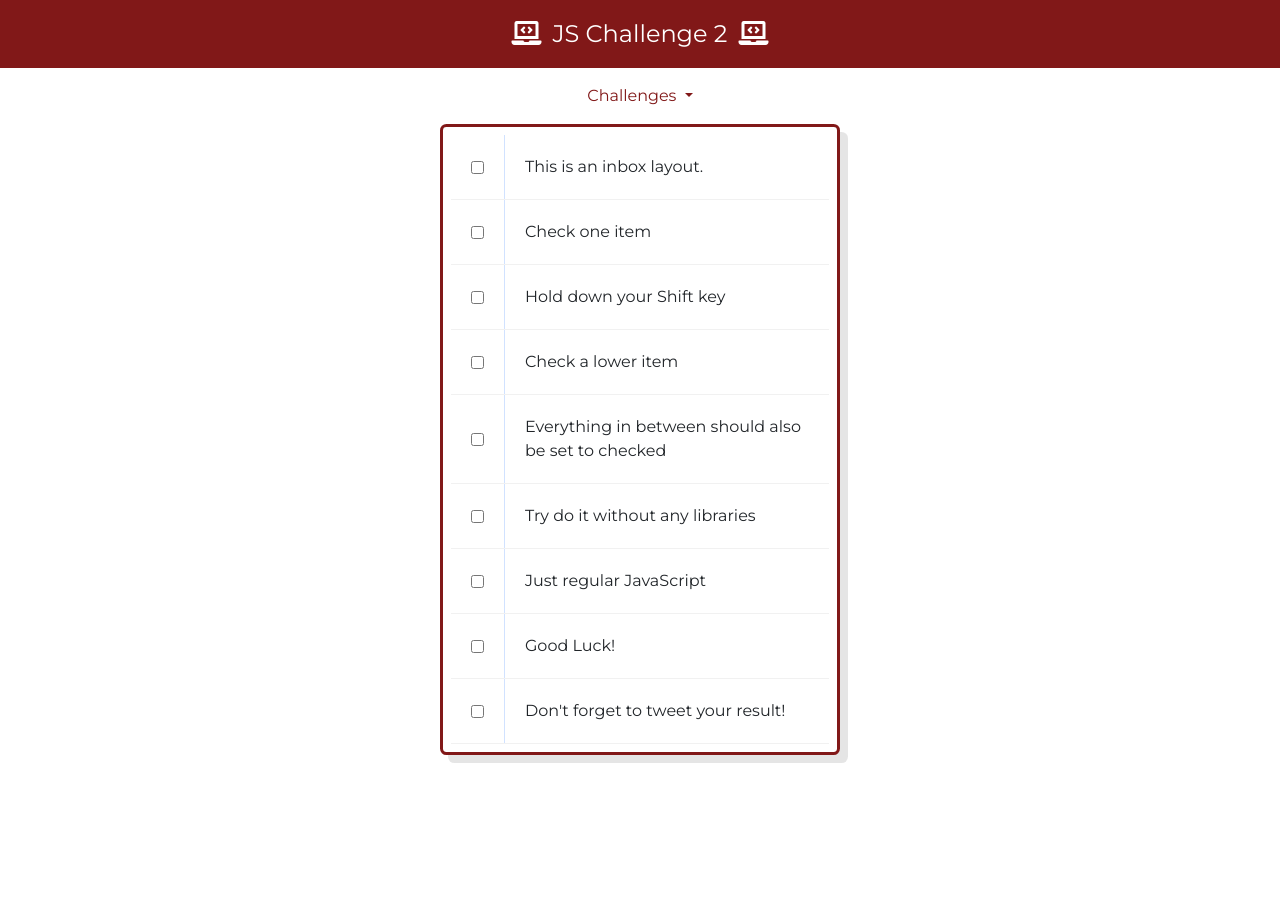
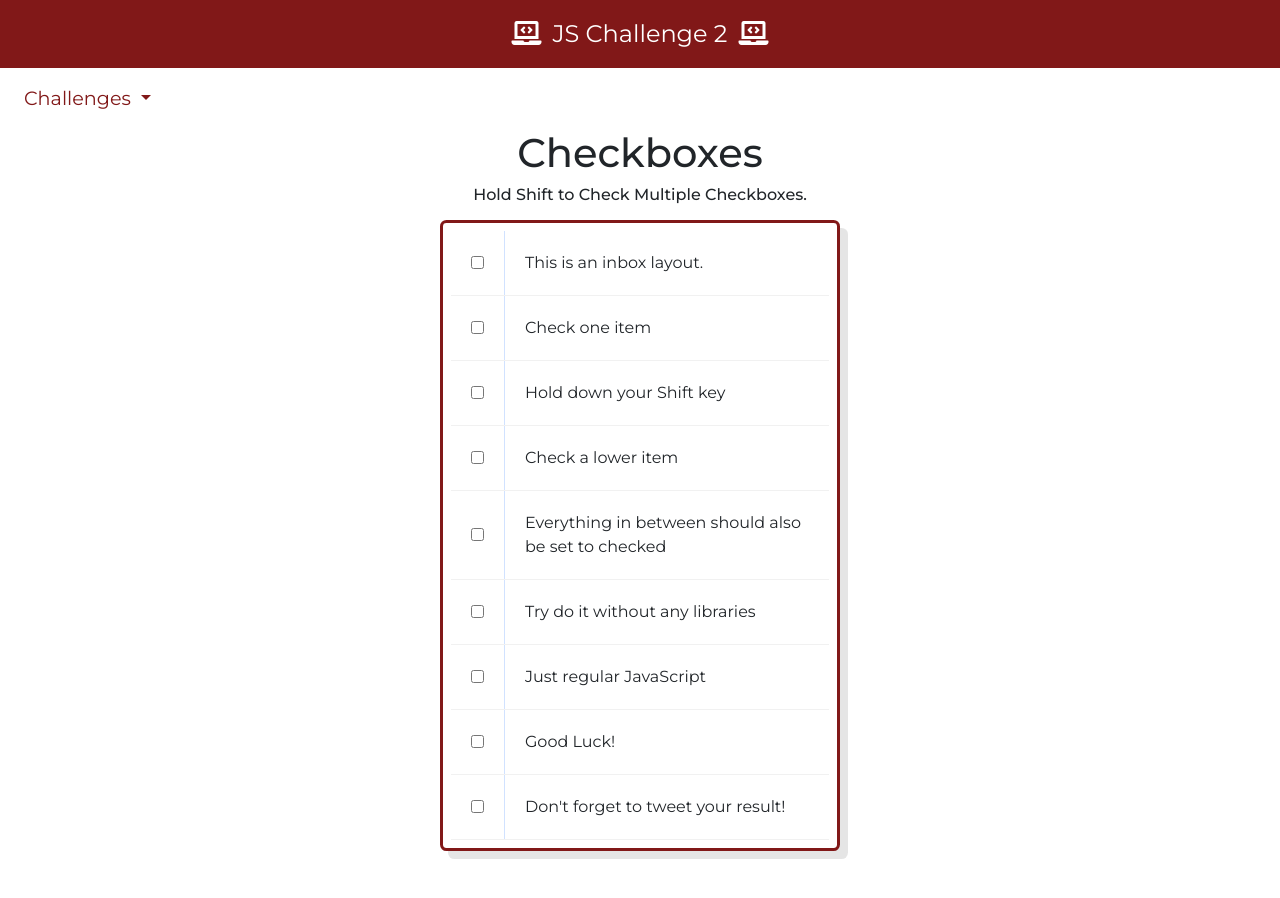
Before and after one commit to LoftusN13/js-challenges2, a plain HTML site: page index.html in a window 1280 px wide. Before the commit the page ends 803 px from the top, so only its background shows below. Drawn offline with nearby package versions, Linux system fonts and the light colour scheme.

Commit message:
Add headings to index.html

```diff
--- a/assets/css/style.css
+++ b/assets/css/style.css
@@ -22,7 +22,9 @@ body {
 }
 
 .navbar-collapse {
-    justify-content: center;
+    justify-content: left;
+    padding-left: 1rem;
+    font-size: 1.2rem;
 }
 
 .navbar a {
@@ -44,6 +46,15 @@ body {
 }
 
 /*-------------------------Checkboxes----------------------- */
+.about {
+    text-align: center;
+}
+
+.about h2 {
+    font-size: 1rem;
+    padding-bottom: .5rem;
+}
+
 .inbox {
     padding: .5rem;
     max-width: 25rem;
--- a/index.html
+++ b/index.html
@@ -32,8 +32,8 @@
                           Challenges
                         </a>
                         <div class="dropdown-menu" aria-labelledby="navbarDropdownMenuLink">
-                          <a class="dropdown-item" href="index.html">Checkboxes/Home</a>
-                          <a class="dropdown-item" href="#">Challenge 2</a>
+                          <a class="dropdown-item" href="index.html">Checkboxes</a>
+                          <a class="dropdown-item" href="#">Video Player</a>
                           <a class="dropdown-item" href="#">Challenge 3</a>
                         </div>
                       </li>
@@ -41,6 +41,13 @@
             </div>
         </nav>
     </header>
+
+    <div class="about">
+        <h1>Checkboxes</h1>
+        <h2>
+            Hold Shift to Check Multiple Checkboxes.
+        </h2>
+    </div>
 
     <div class="inbox mt-0">
         <div class="item">
```
